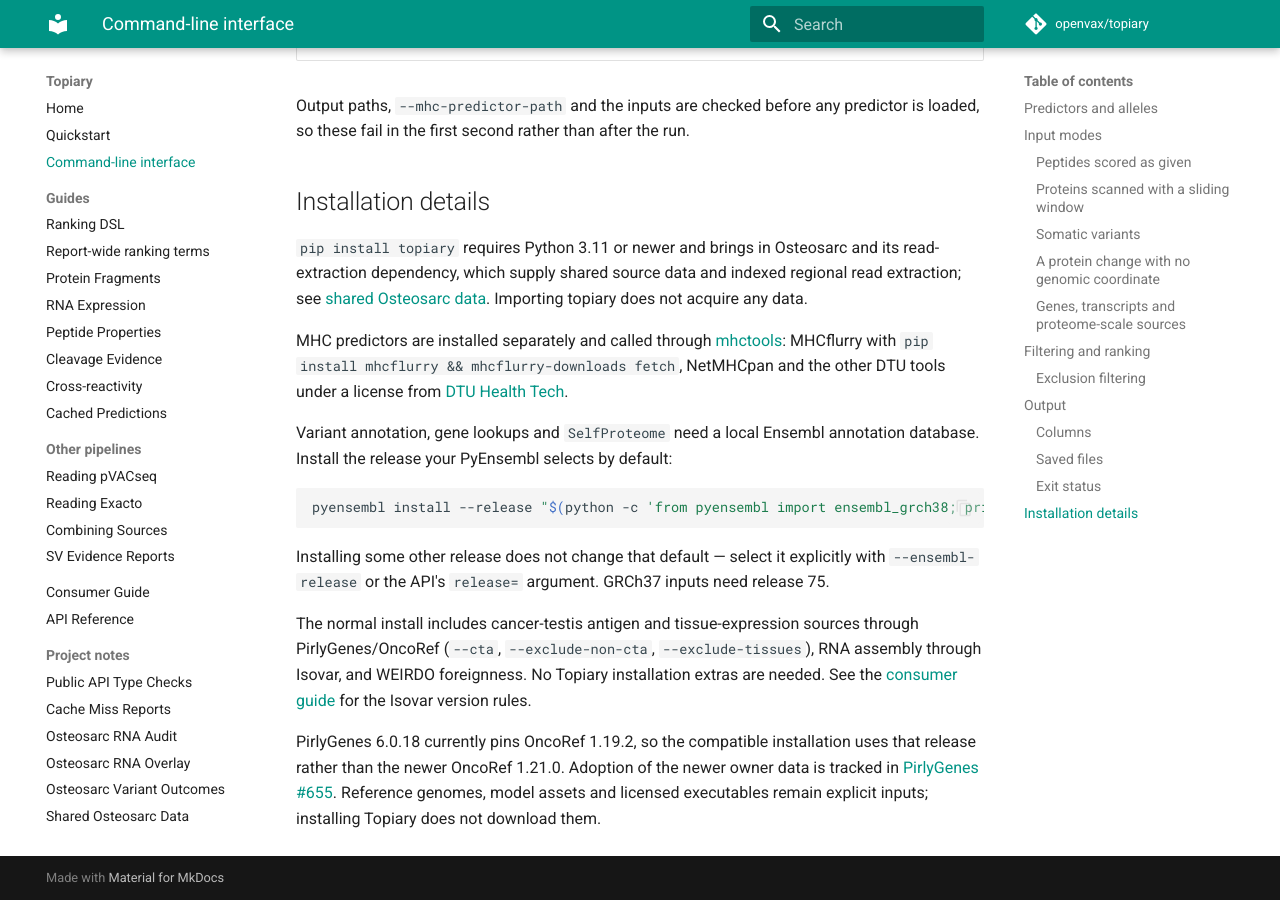
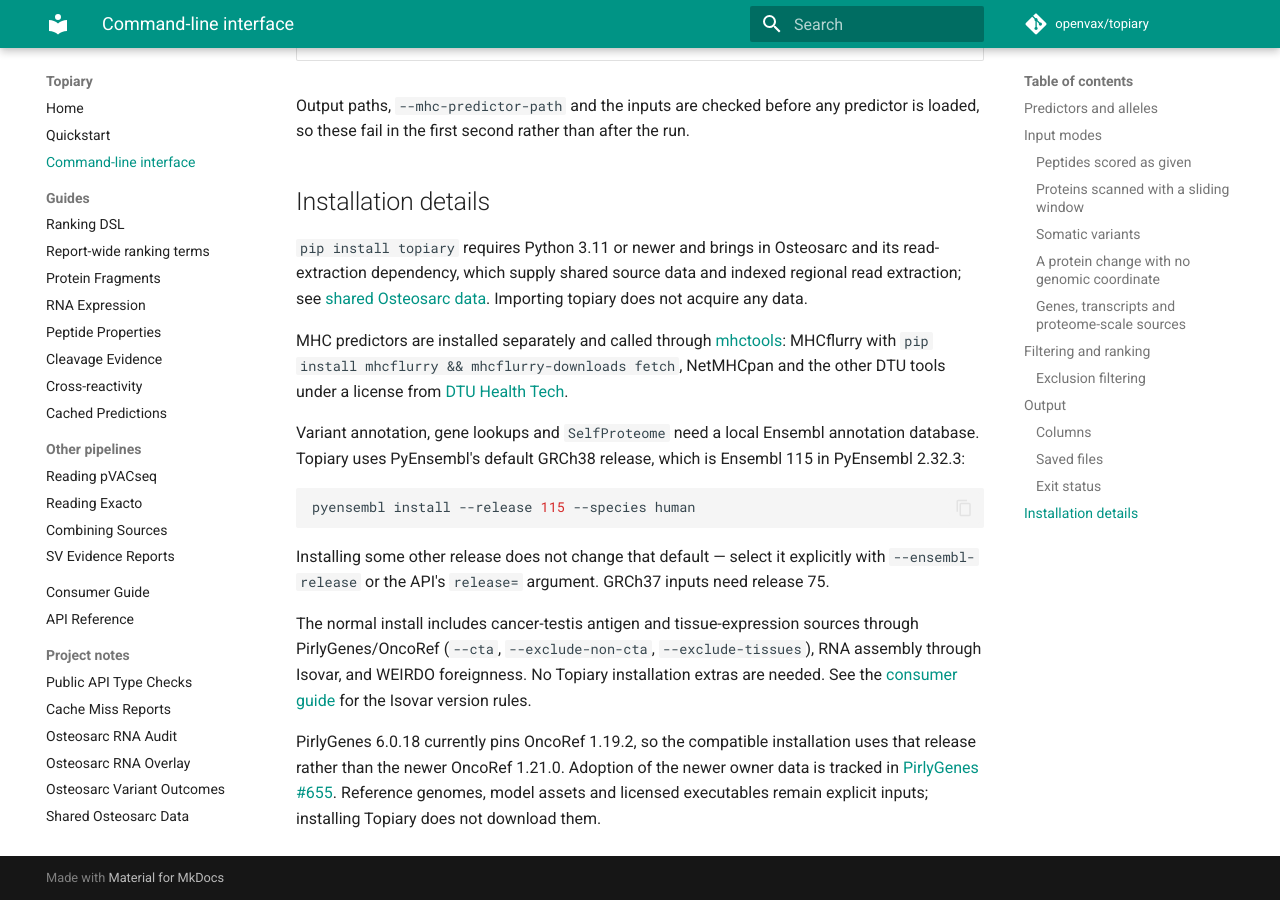
Before and after one commit to openvax/topiary, an MkDocs documentation site: the page built from docs/cli.md, in a window 1280 px wide and 900 px high, scrolled down 6188 px. Built offline with MkDocs 1.6.1 and Material for MkDocs 9.7.7, drawn with Linux system fonts in a browser that asks for light colours; comment, search, counter and statistics services are not loaded.

Commit message:
Install Ensembl 115 with a plain command, not a nested python -c lookup
The install line in the README, the docs home page and the command-line
guide computed PyEnsembl's default release with an inline python -c call.
Name the release directly; 115 is the GRCh38 default in PyEnsembl 2.32.3.

Claude-Session: https://claude.ai/code/session_01JHJhwj29oDqoeu7TYd34Pi

````diff
--- a/docs/cli.md
+++ b/docs/cli.md
@@ -297,10 +297,11 @@ MHC predictors are installed separately and called through
 DTU tools under a license from [DTU Health Tech](https://services.healthtech.dtu.dk/).
 
 Variant annotation, gene lookups and `SelfProteome` need a local Ensembl
-annotation database. Install the release your PyEnsembl selects by default:
+annotation database. Topiary uses PyEnsembl's default GRCh38 release,
+which is Ensembl 115 in PyEnsembl 2.32.3:
 
 ```bash
-pyensembl install --release "$(python -c 'from pyensembl import ensembl_grch38; print(ensembl_grch38.release)')" --species human
+pyensembl install --release 115 --species human
 ```
 
 Installing some other release does not change that default — select it
````
Also changed, not shown: CHANGELOG.md (+2 -0 lines), README.md (+1 -1 lines), docs/index.md (+1 -1 lines).
